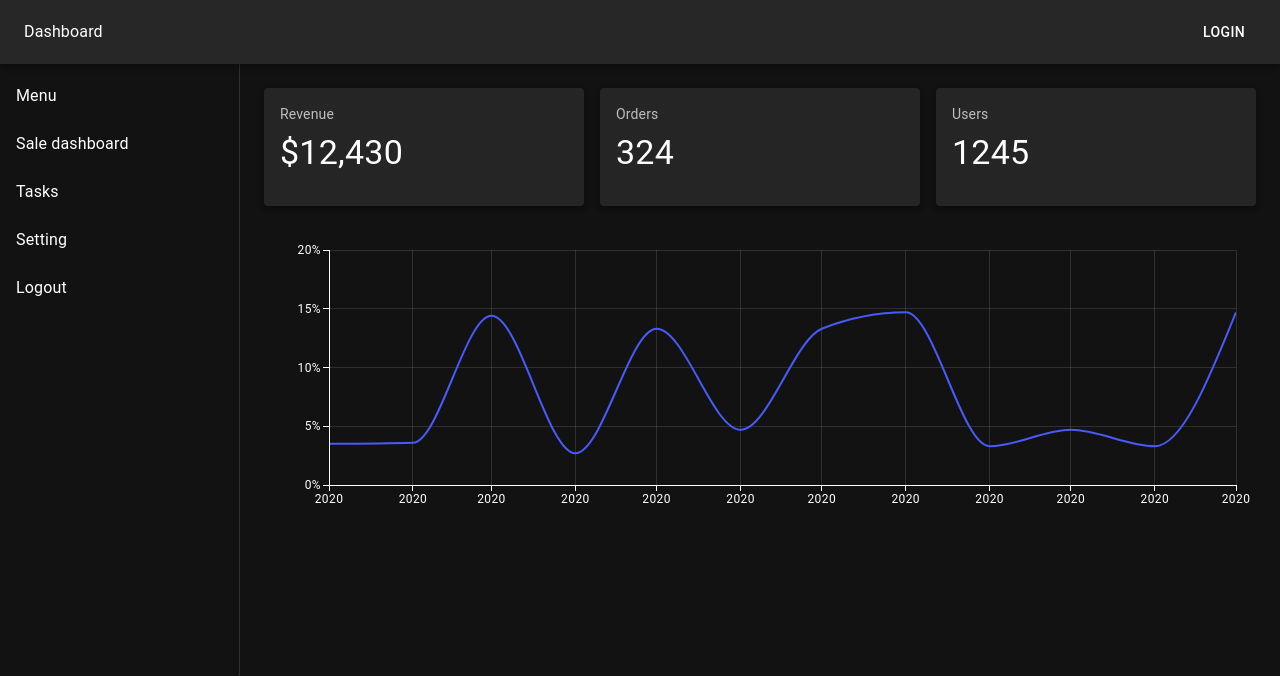
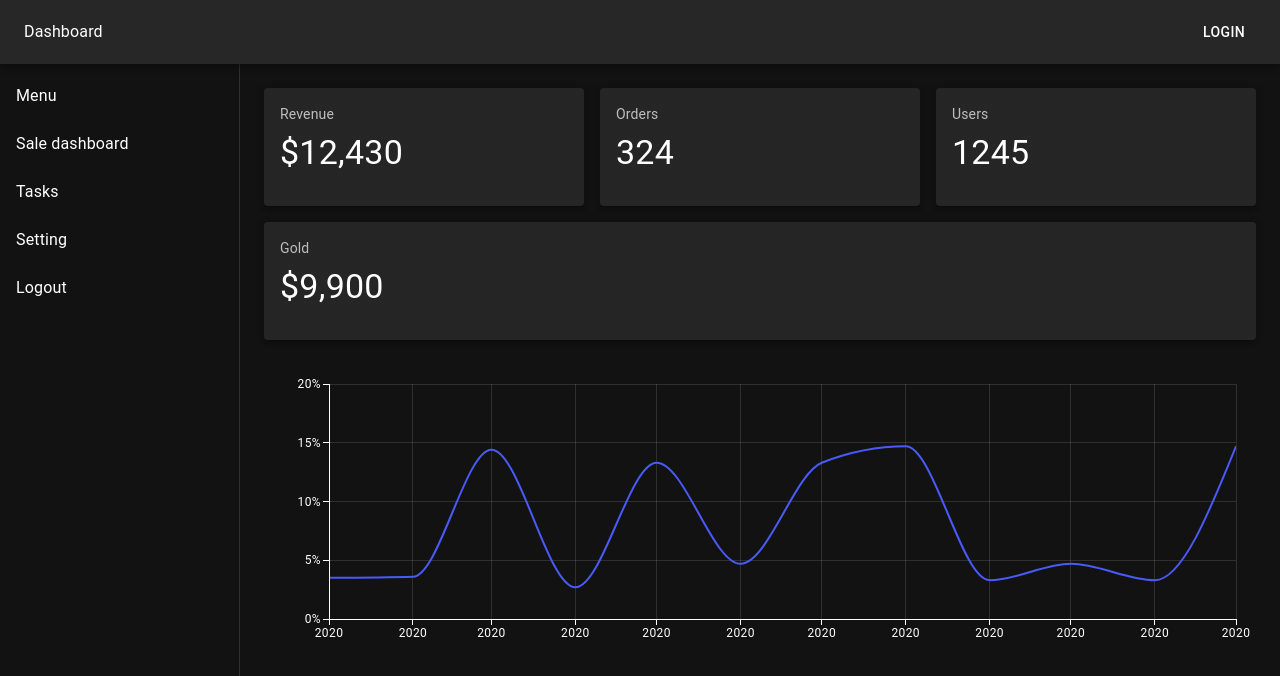
Before and after one commit to mohammadhoseinbaba/Dashboard, a React (Vite) app: page /sales in a window 1280 px wide. Shown: the top 676 px of the page. Built offline with nearby package versions, Linux system fonts and the light colour scheme; some icons are missing.

Commit message:
prerendering inside of the function

```diff
--- a/src/pages/LoginPage.tsx
+++ b/src/pages/LoginPage.tsx
@@ -174,8 +174,8 @@ export default function LoginPage() {
         }}
 
         signIn={async (_provider, formData) => {
-          setError(null);
-          setLoading(true);
+            setError(null);
+            setLoading(true);
 
           try {
             const email = String(formData.get("email") ?? "");
--- a/src/pages/SaleDashboardPage.tsx
+++ b/src/pages/SaleDashboardPage.tsx
@@ -1,22 +1,24 @@
 import { Box } from "@mui/material";
 import { KpiCard } from "../components/KpiCard";
 import { SalesChart } from "../components/SalesChart";
+
+const Kpis = [
+    { id: "revenue", title: "Revenue", value: "$12,430" },
+    { id: "orders", title: "Orders", value: 324 },
+    { id: "users", title: "Users", value: 1245 },
+    { id: "gold", title: "Gold", value: "$9,900" },
+]
+
 
 export default function SaleDashboardPage() {
     return (
         <>
             <Box sx={{ display: "flex", gap: 2, flexWrap: "wrap" }}>
-                <Box sx={{ flex: "1 1 280px", minWidth: 280 }}>
-                    <KpiCard title="Revenue" value="$12,430" />
-                </Box>
-
-                <Box sx={{ flex: "1 1 280px", minWidth: 280 }}>
-                    <KpiCard title="Orders" value={324} />
-                </Box>
-
-                <Box sx={{ flex: "1 1 280px", minWidth: 280 }}>
-                    <KpiCard title="Users" value={1245} />
-                </Box>
+                {Kpis.map((kpi) => (
+                    <Box key={kpi.id} sx={{ flex: "1 1 280px", minWidth: 280 }}>
+                        <KpiCard title={kpi.title} value={kpi.value} />
+                    </Box>
+                ))}
             </Box>
 
             <Box sx={{ mt: 3 }}>
```
